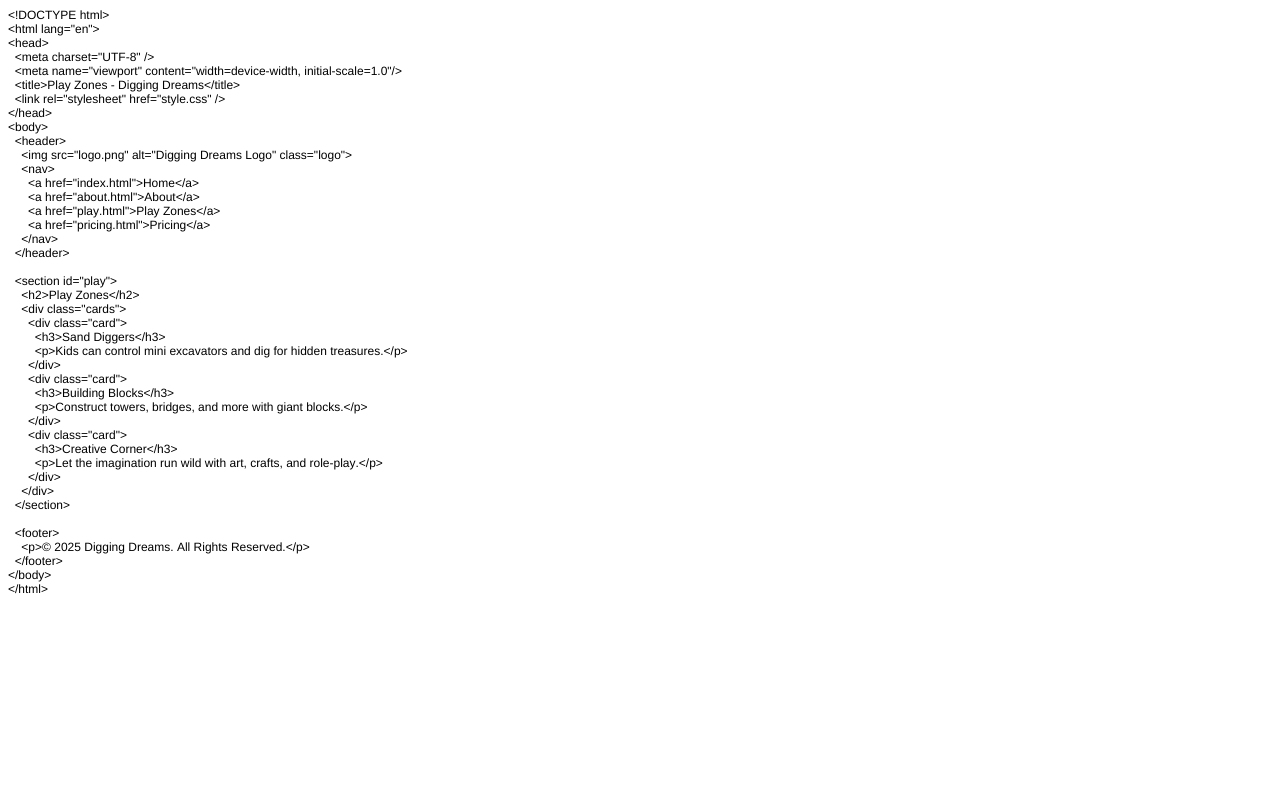
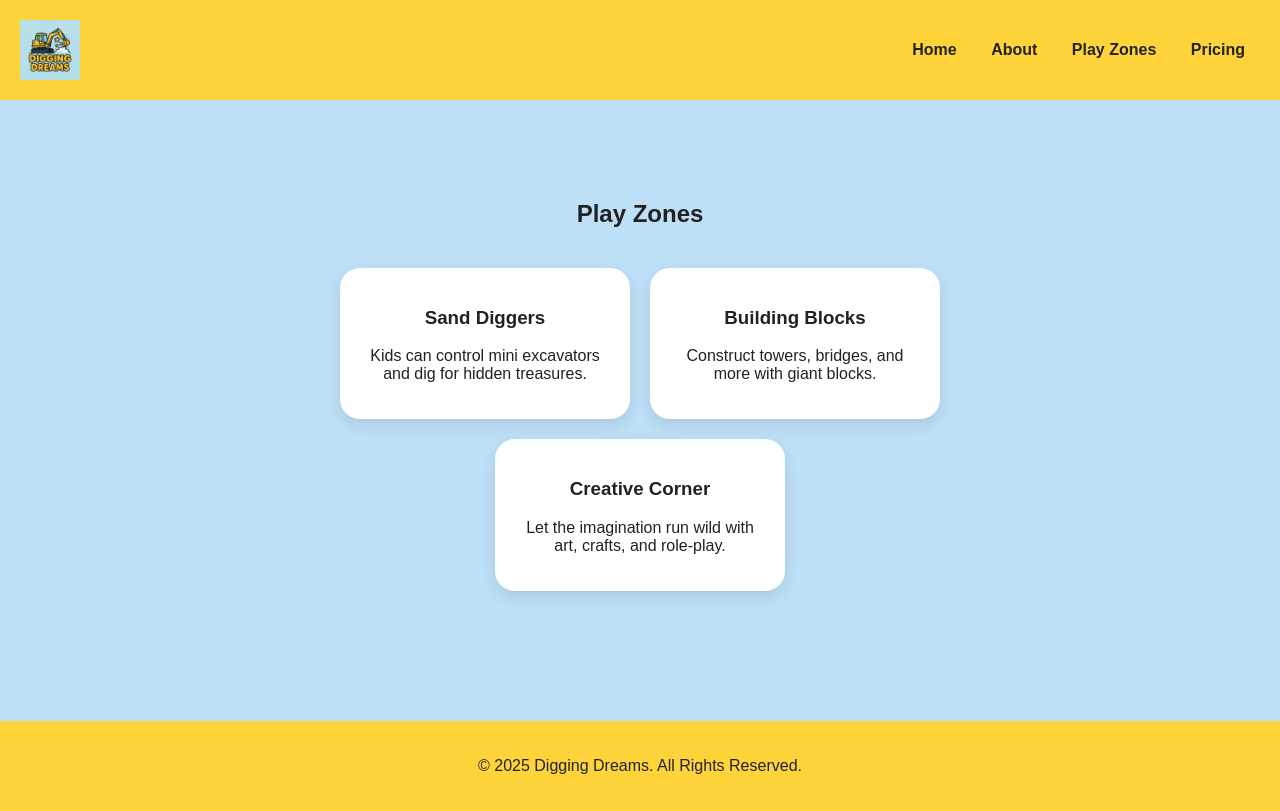
Before and after one commit to Aparna-thomas-mishra/Digging_Dreams, a plain HTML site: page play.html in a window 1280 px wide. Drawn offline with Linux system fonts and the light colour scheme.

Commit message:
Update play.html

```diff
--- a/play.html
+++ b/play.html
@@ -1,59 +1,42 @@
-<!DOCTYPE html PUBLIC "-//W3C//DTD HTML 4.01//EN" "http://www.w3.org/TR/html4/strict.dtd">
-<html>
+<!DOCTYPE html>
+<html lang="en">
 <head>
-  <meta http-equiv="Content-Type" content="text/html; charset=utf-8">
-  <meta http-equiv="Content-Style-Type" content="text/css">
-  <title></title>
-  <meta name="Generator" content="Cocoa HTML Writer">
-  <meta name="CocoaVersion" content="2575.6">
-  <style type="text/css">
-    p.p1 {margin: 0.0px 0.0px 0.0px 0.0px; font: 12.0px Helvetica; -webkit-text-stroke: #000000}
-    p.p2 {margin: 0.0px 0.0px 0.0px 0.0px; font: 12.0px Helvetica; -webkit-text-stroke: #000000; min-height: 14.0px}
-    span.s1 {font-kerning: none}
-  </style>
+  <meta charset="UTF-8" />
+  <meta name="viewport" content="width=device-width, initial-scale=1.0"/>
+  <title>Play Zones - Digging Dreams</title>
+  <link rel="stylesheet" href="style.css" />
 </head>
 <body>
-<p class="p1"><span class="s1">&lt;!DOCTYPE html&gt;</span></p>
-<p class="p1"><span class="s1">&lt;html lang="en"&gt;</span></p>
-<p class="p1"><span class="s1">&lt;head&gt;</span></p>
-<p class="p1"><span class="s1"><span class="Apple-converted-space">  </span>&lt;meta charset="UTF-8" /&gt;</span></p>
-<p class="p1"><span class="s1"><span class="Apple-converted-space">  </span>&lt;meta name="viewport" content="width=device-width, initial-scale=1.0"/&gt;</span></p>
-<p class="p1"><span class="s1"><span class="Apple-converted-space">  </span>&lt;title&gt;Play Zones - Digging Dreams&lt;/title&gt;</span></p>
-<p class="p1"><span class="s1"><span class="Apple-converted-space">  </span>&lt;link rel="stylesheet" href="style.css" /&gt;</span></p>
-<p class="p1"><span class="s1">&lt;/head&gt;</span></p>
-<p class="p1"><span class="s1">&lt;body&gt;</span></p>
-<p class="p1"><span class="s1"><span class="Apple-converted-space">  </span>&lt;header&gt;</span></p>
-<p class="p1"><span class="s1"><span class="Apple-converted-space">    </span>&lt;img src="logo.png" alt="Digging Dreams Logo" class="logo"&gt;</span></p>
-<p class="p1"><span class="s1"><span class="Apple-converted-space">    </span>&lt;nav&gt;</span></p>
-<p class="p1"><span class="s1"><span class="Apple-converted-space">      </span>&lt;a href="index.html"&gt;Home&lt;/a&gt;</span></p>
-<p class="p1"><span class="s1"><span class="Apple-converted-space">      </span>&lt;a href="about.html"&gt;About&lt;/a&gt;</span></p>
-<p class="p1"><span class="s1"><span class="Apple-converted-space">      </span>&lt;a href="play.html"&gt;Play Zones&lt;/a&gt;</span></p>
-<p class="p1"><span class="s1"><span class="Apple-converted-space">      </span>&lt;a href="pricing.html"&gt;Pricing&lt;/a&gt;</span></p>
-<p class="p1"><span class="s1"><span class="Apple-converted-space">    </span>&lt;/nav&gt;</span></p>
-<p class="p1"><span class="s1"><span class="Apple-converted-space">  </span>&lt;/header&gt;</span></p>
-<p class="p2"><span class="s1"></span><br></p>
-<p class="p1"><span class="s1"><span class="Apple-converted-space">  </span>&lt;section id="play"&gt;</span></p>
-<p class="p1"><span class="s1"><span class="Apple-converted-space">    </span>&lt;h2&gt;Play Zones&lt;/h2&gt;</span></p>
-<p class="p1"><span class="s1"><span class="Apple-converted-space">    </span>&lt;div class="cards"&gt;</span></p>
-<p class="p1"><span class="s1"><span class="Apple-converted-space">      </span>&lt;div class="card"&gt;</span></p>
-<p class="p1"><span class="s1"><span class="Apple-converted-space">        </span>&lt;h3&gt;Sand Diggers&lt;/h3&gt;</span></p>
-<p class="p1"><span class="s1"><span class="Apple-converted-space">        </span>&lt;p&gt;Kids can control mini excavators and dig for hidden treasures.&lt;/p&gt;</span></p>
-<p class="p1"><span class="s1"><span class="Apple-converted-space">      </span>&lt;/div&gt;</span></p>
-<p class="p1"><span class="s1"><span class="Apple-converted-space">      </span>&lt;div class="card"&gt;</span></p>
-<p class="p1"><span class="s1"><span class="Apple-converted-space">        </span>&lt;h3&gt;Building Blocks&lt;/h3&gt;</span></p>
-<p class="p1"><span class="s1"><span class="Apple-converted-space">        </span>&lt;p&gt;Construct towers, bridges, and more with giant blocks.&lt;/p&gt;</span></p>
-<p class="p1"><span class="s1"><span class="Apple-converted-space">      </span>&lt;/div&gt;</span></p>
-<p class="p1"><span class="s1"><span class="Apple-converted-space">      </span>&lt;div class="card"&gt;</span></p>
-<p class="p1"><span class="s1"><span class="Apple-converted-space">        </span>&lt;h3&gt;Creative Corner&lt;/h3&gt;</span></p>
-<p class="p1"><span class="s1"><span class="Apple-converted-space">        </span>&lt;p&gt;Let the imagination run wild with art, crafts, and role-play.&lt;/p&gt;</span></p>
-<p class="p1"><span class="s1"><span class="Apple-converted-space">      </span>&lt;/div&gt;</span></p>
-<p class="p1"><span class="s1"><span class="Apple-converted-space">    </span>&lt;/div&gt;</span></p>
-<p class="p1"><span class="s1"><span class="Apple-converted-space">  </span>&lt;/section&gt;</span></p>
-<p class="p2"><span class="s1"></span><br></p>
-<p class="p1"><span class="s1"><span class="Apple-converted-space">  </span>&lt;footer&gt;</span></p>
-<p class="p1"><span class="s1"><span class="Apple-converted-space">    </span>&lt;p&gt;© 2025 Digging Dreams. All Rights Reserved.&lt;/p&gt;</span></p>
-<p class="p1"><span class="s1"><span class="Apple-converted-space">  </span>&lt;/footer&gt;</span></p>
-<p class="p1"><span class="s1">&lt;/body&gt;</span></p>
-<p class="p1"><span class="s1">&lt;/html&gt;</span></p>
+  <header>
+    <img src="logo.png" alt="Digging Dreams Logo" class="logo">
+    <nav>
+      <a href="index.html">Home</a>
+      <a href="about.html">About</a>
+      <a href="play.html">Play Zones</a>
+      <a href="pricing.html">Pricing</a>
+    </nav>
+  </header>
+
+  <section id="play">
+    <h2>Play Zones</h2>
+    <div class="cards">
+      <div class="card">
+        <h3>Sand Diggers</h3>
+        <p>Kids can control mini excavators and dig for hidden treasures.</p>
+      </div>
+      <div class="card">
+        <h3>Building Blocks</h3>
+        <p>Construct towers, bridges, and more with giant blocks.</p>
+      </div>
+      <div class="card">
+        <h3>Creative Corner</h3>
+        <p>Let the imagination run wild with art, crafts, and role-play.</p>
+      </div>
+    </div>
+  </section>
+
+  <footer>
+    <p>© 2025 Digging Dreams. All Rights Reserved.</p>
+  </footer>
 </body>
 </html>
```
